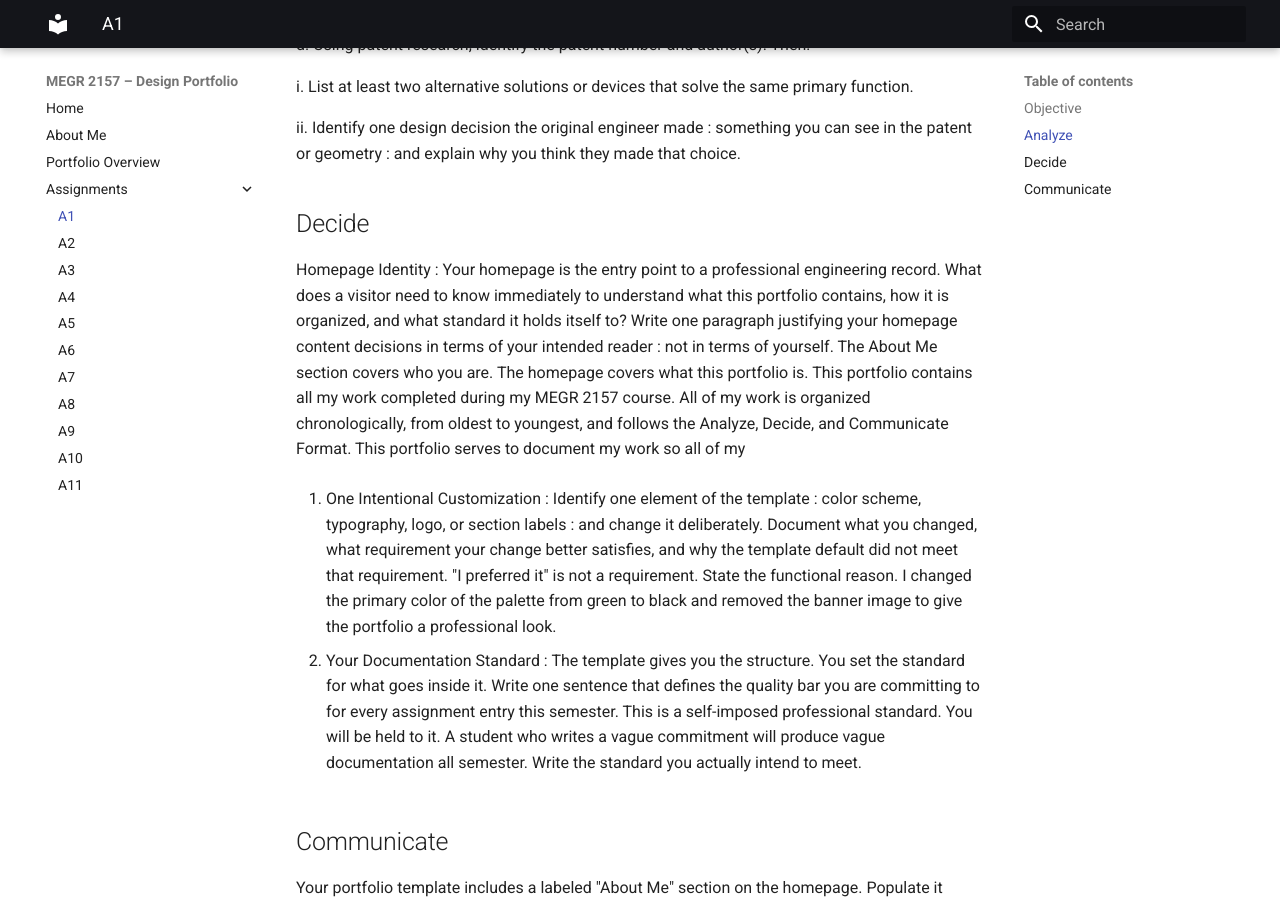
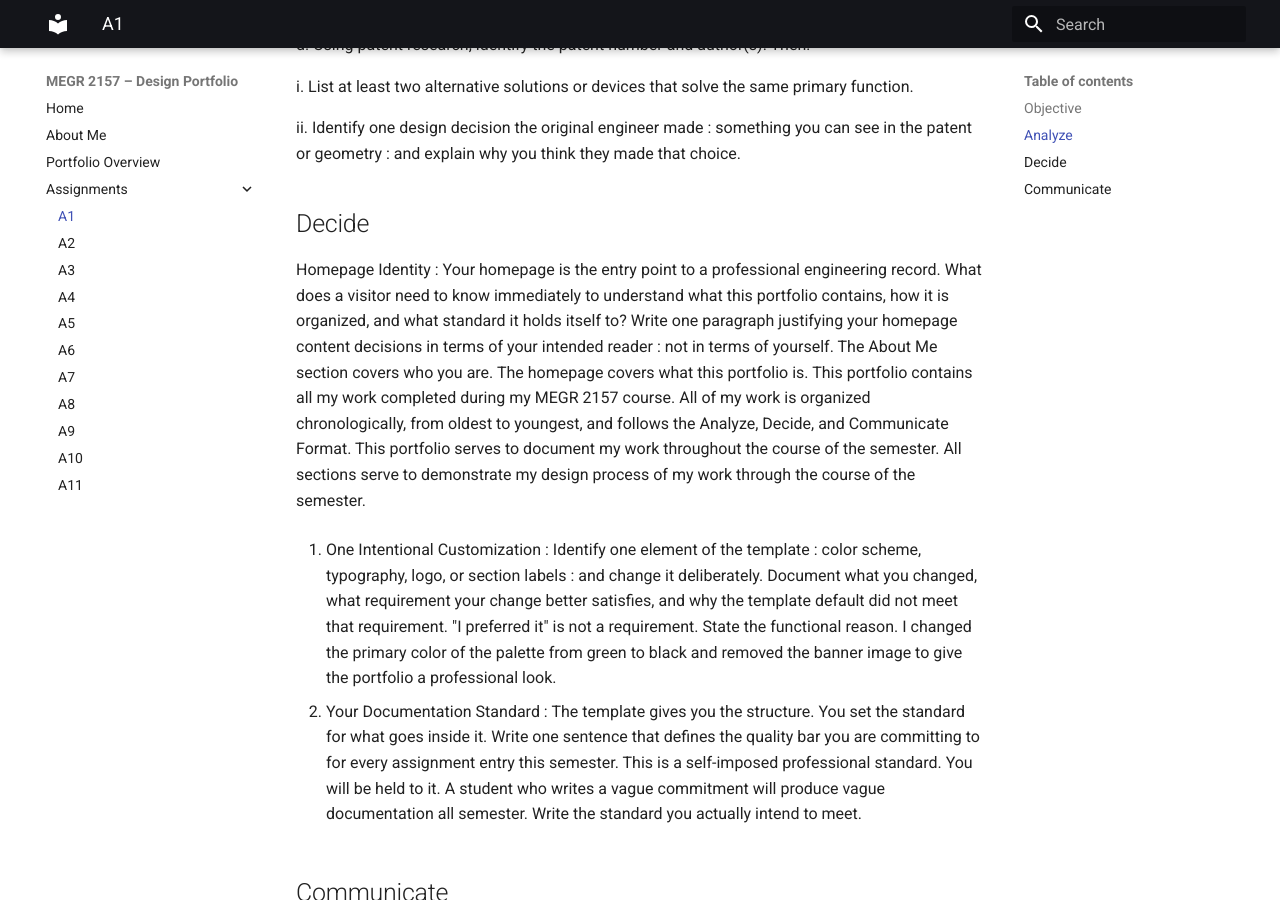
Before and after one commit to mbsibelius/megr2156-portfolio-mbs, an MkDocs documentation site: the page built from docs/assignments/A01/index.md, in a window 1280 px wide and 900 px high, scrolled down 1755 px. Built offline with MkDocs 1.6.1 and Material for MkDocs 9.7.7, drawn with Linux system fonts in a browser that asks for light colours.

Commit message:
Revise homepage content for clarity and professionalism
Updated the homepage content to clarify the organization and purpose of the portfolio, emphasizing the design process throughout the semester.

```diff
--- a/docs/assignments/A01/index.md
+++ b/docs/assignments/A01/index.md
@@ -62,7 +62,7 @@ ii.  Identify one design decision the original engineer made : something you can
 ## Decide
 
   Homepage Identity : Your homepage is the entry point to a professional engineering record. What does a visitor need to know immediately to understand what this portfolio contains, how it is organized, and what standard it holds itself to? Write one paragraph justifying your homepage content decisions in terms of your intended reader : not in terms of yourself. The About Me section covers who you are. The homepage covers what this portfolio is.
-This portfolio contains all my work completed during my MEGR 2157 course. All of my work is organized chronologically, from oldest to youngest, and follows the Analyze, Decide, and Communicate Format. This portfolio serves to document my work so all of my
+This portfolio contains all my work completed during my MEGR 2157 course. All of my work is organized chronologically, from oldest to youngest, and follows the Analyze, Decide, and Communicate Format. This portfolio serves to document my work throughout the course of the semester. All sections serve to demonstrate my design process of my work through the course of the semester.
 
 2.  One Intentional Customization : Identify one element of the template : color scheme, typography, logo, or section labels : and change it deliberately. Document what you changed, what requirement your change better satisfies, and why the template default did not meet that requirement. "I preferred it" is not a requirement. State the functional reason.
 I changed the primary color of the palette from green to black and removed the banner image to give the portfolio a professional look.
```
